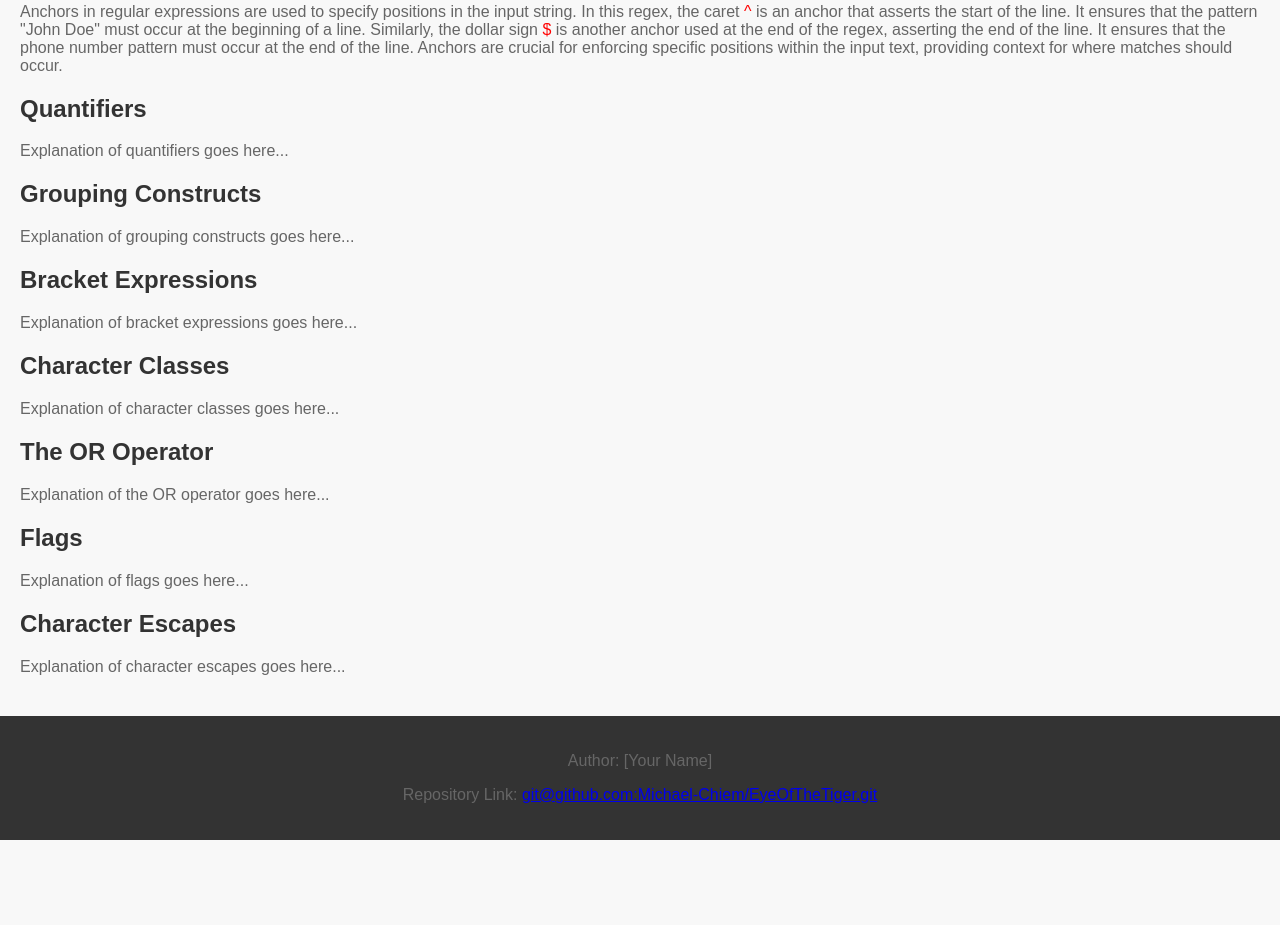
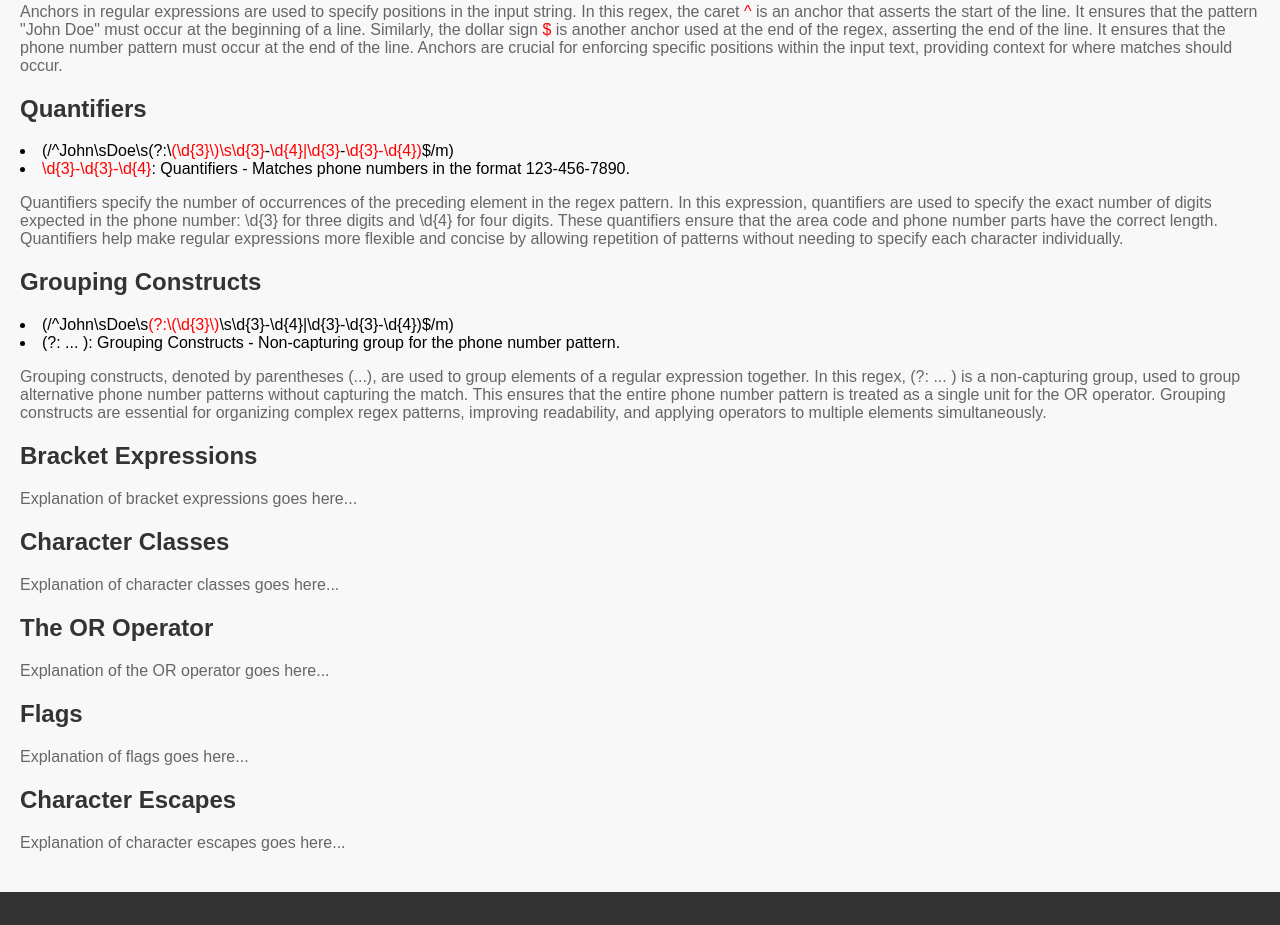
Before and after one commit to Michael-Chiem/EyeOfTheTiger, a plain HTML site: page index.html in a window 1280 px wide. Shown: the part 867-1792 px from the top of the page. Before the commit the page ends 1707 px from the top, so only its background shows below. Drawn offline with Linux system fonts and the light colour scheme.

Commit message:
Updating index.html file

```diff
--- a/index.html
+++ b/index.html
@@ -91,12 +91,16 @@
 
         <section id="quantifiers">
             <h2>Quantifiers</h2>
-            <p>Explanation of quantifiers goes here...</p>
+            <li>(/^John\sDoe\s(?:\<span style="color:red;">(\d{3}\)\s\d{3}</span>-<span style="color:red;">\d{4}|\d{3}</span>-<span style="color:red;">\d{3}-\d{4})</span>$/m)</li>
+            <li><span style="color:red;">\d{3}-\d{3}-\d{4}</span>: Quantifiers - Matches phone numbers in the format 123-456-7890.</li>
+            <p>Quantifiers specify the number of occurrences of the preceding element in the regex pattern. In this expression, quantifiers are used to specify the exact number of digits expected in the phone number: \d{3} for three digits and \d{4} for four digits. These quantifiers ensure that the area code and phone number parts have the correct length. Quantifiers help make regular expressions more flexible and concise by allowing repetition of patterns without needing to specify each character individually.</p>
         </section>
 
         <section id="grouping-constructs">
             <h2>Grouping Constructs</h2>
-            <p>Explanation of grouping constructs goes here...</p>
+            <li>(/^John\sDoe\s<span style="color:red;">(?:\(\d{3}\)</span>\s\d{3}-\d{4}|\d{3}-\d{3}-\d{4})$/m)</li>
+            <li>(?: ... ): Grouping Constructs - Non-capturing group for the phone number pattern.</li>
+            <p>Grouping constructs, denoted by parentheses (...), are used to group elements of a regular expression together. In this regex, (?: ... ) is a non-capturing group, used to group alternative phone number patterns without capturing the match. This ensures that the entire phone number pattern is treated as a single unit for the OR operator. Grouping constructs are essential for organizing complex regex patterns, improving readability, and applying operators to multiple elements simultaneously.</p>
         </section>
 
         <section id="bracket-expressions">
```
